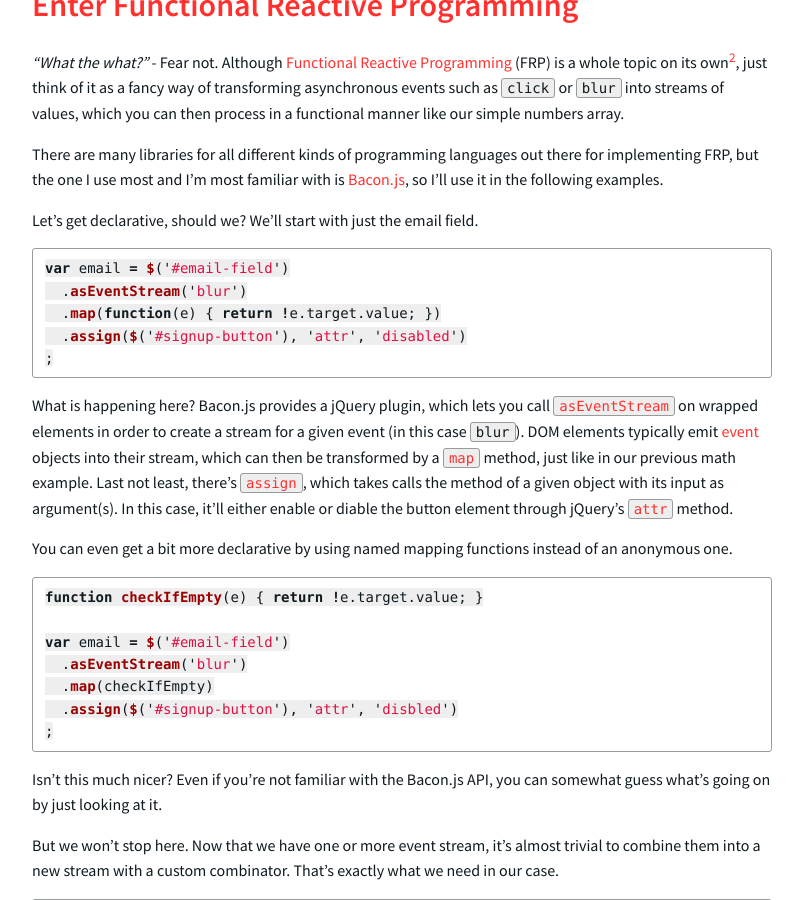
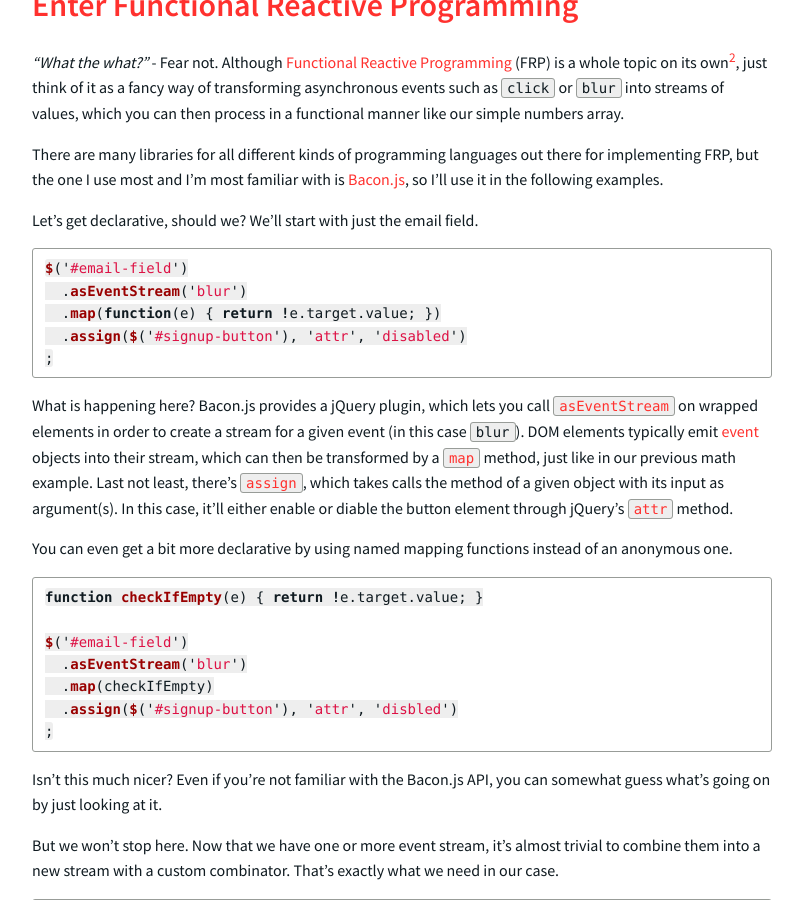
Before and after one commit to b00giZm/codenugget-blog, a Jekyll site: the page built from _posts/2015-03-05-declarative-vs-imperative-programming-web.md, in a window 1280 px wide and 900 px high, scrolled down 4166 px. Shown: the whole window, without its empty margins (238-1041 px from the left). Built offline with Jekyll 4.4.1, drawn with Linux system fonts in a browser that asks for light colours; Markdown is read by kramdown in place of the engine named in the settings; formulas are drawn with MathJax 3.

Commit message:
Small corrections

````diff
--- a/_posts/2015-03-05-declarative-vs-imperative-programming-web.md
+++ b/_posts/2015-03-05-declarative-vs-imperative-programming-web.md
@@ -151,7 +151,7 @@
 Let's get declarative, should we? We'll start with just the email field.
 
 ```javascript
-var email = $('#email-field')
+$('#email-field')
   .asEventStream('blur')
   .map(function(e) { return !e.target.value; })
   .assign($('#signup-button'), 'attr', 'disabled')
@@ -165,7 +165,7 @@
 ```javascript
 function checkIfEmpty(e) { return !e.target.value; }
 
-var email = $('#email-field')
+$('#email-field')
   .asEventStream('blur')
   .map(checkIfEmpty)
   .assign($('#signup-button'), 'attr', 'disbled')
````
